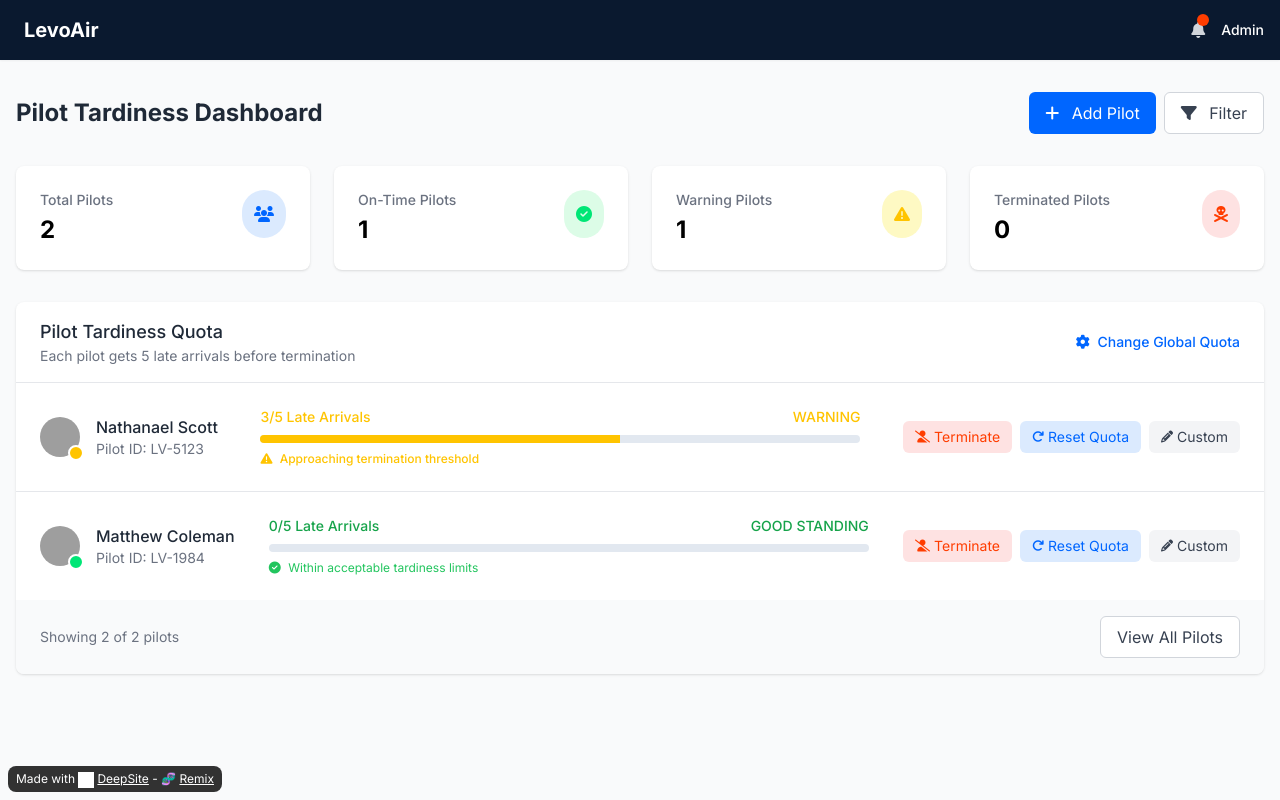
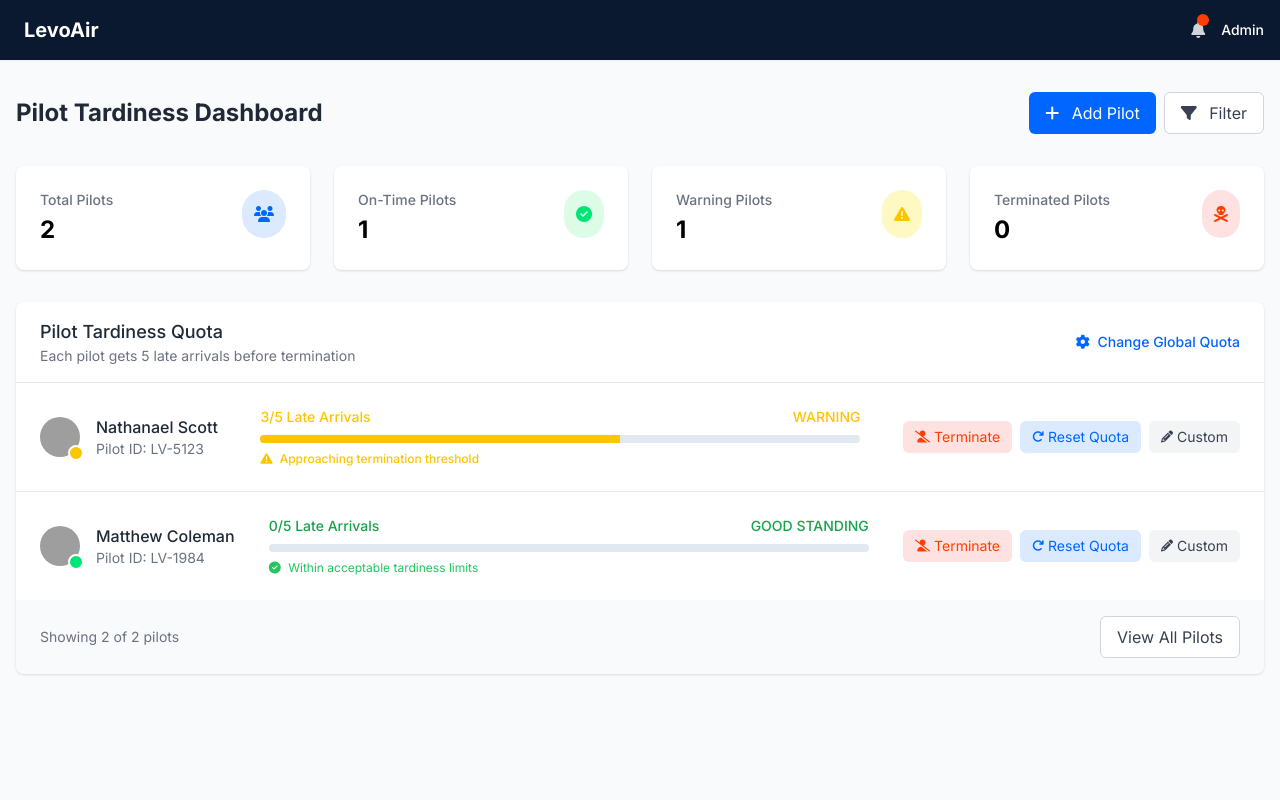
Before and after one commit to slider003/pilot-tardiness-dashboard, a plain HTML site: page index.html in a window 1280 px wide. Drawn offline with nearby package versions, Linux system fonts and the light colour scheme; grey boxes are pictures that could not be loaded; some icons are missing.

Commit message:
Update index.html

```diff
--- a/index.html
+++ b/index.html
@@ -875,5 +875,5 @@
         // Initialize the dashboard when the page loads
         window.onload = initDashboard;
     </script>
-<p style="border-radius: 8px; text-align: center; font-size: 12px; color: #fff; margin-top: 16px;position: fixed; left: 8px; bottom: 8px; z-index: 10; background: rgba(0, 0, 0, 0.8); padding: 4px 8px;">Made with <img src="https://enzostvs-deepsite.hf.space/logo.svg" alt="DeepSite Logo" style="width: 16px; height: 16px; vertical-align: middle;display:inline-block;margin-right:3px;filter:brightness(0) invert(1);"><a href="https://enzostvs-deepsite.hf.space" style="color: #fff;text-decoration: underline;" target="_blank" >DeepSite</a> - 🧬 <a href="https://enzostvs-deepsite.hf.space?remix=mncole003/pilot-tardiness-dashboard" style="color: #fff;text-decoration: underline;" target="_blank" >Remix</a></p></body>
+</body>
 </html>
```
